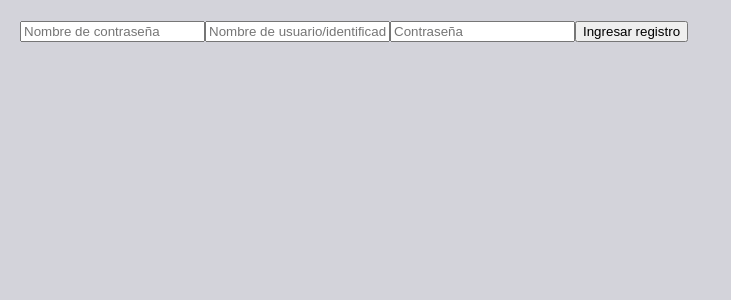
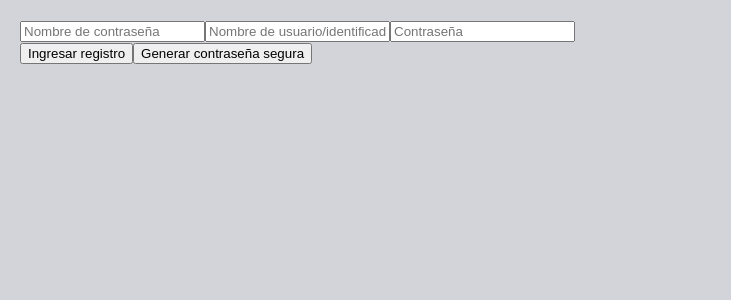
Before and after one commit to JohanTv/proyecto-seguridad, a React (Create React App) app: page /passwords/new in a window 1280 px wide. Shown: the top 300 px of the page, without its empty margins (0-731 px from the left). Built offline with nearby package versions, Linux system fonts and the light colour scheme.

Commit message:
Generation of secure passwords

```diff
--- a/src/components/Passwords/NewPassword.jsx
+++ b/src/components/Passwords/NewPassword.jsx
@@ -1,5 +1,5 @@
-import React, { useRef } from 'react'
-import { getSafeScore } from '../../lib/cryptography'
+import React, { useRef, useState } from 'react'
+import { generateRandomPassword, getSafeScore } from '../../lib/cryptography'
 
 const levels = ["Alto","Medio","Bajo"]
 
@@ -7,6 +7,7 @@ export function NewPassword({addPass}) {
     const passName = useRef(0);
     const userName = useRef(0)
     const password = useRef(0);
+    const [securityGrade, setGrade] = useState();
     const buildPass = () => {
         const newPass = {passName: passName.current.value,
                          userName: userName.current.value,
@@ -19,12 +20,38 @@ export function NewPassword({addPass}) {
         password.current.value = ""
     };
 
+    const checkPass = () => {
+        const pass = password.current.value; // JOHAN defnir nivel de seguridad correcto
+        if(pass && pass.length > 0){
+            setGrade(`Password's safety level: ${pass}`)
+        }
+        else{
+            setGrade()
+        }
+    }
+
+    const generatePass = () => {
+        const pass = password.current.value; // JOHAN defnir nivel de seguridad correcto
+        if(pass && pass.length > 0){
+            if (!window.confirm("Esta acción reemplazará la contraseña que tiene actualmente, está seguro que quiere continuar?")) {
+                return;
+            }
+        }
+        alert('Contraseña generada');
+        password.current.value = generateRandomPassword(10)
+        checkPass()
+    }
+
     return (
         <div>
             <input ref={passName} type="text" placeholder="Nombre de contraseña"/>
             <input ref={userName} type="text" placeholder="Nombre de usuario/identificador"/>
-            <input ref={password} type="password" placeholder="Contraseña"/>
-            <button type="submit" onClick={buildPass}>Ingresar registro</button>
+            <input ref={password} onInput={checkPass} type="password" placeholder="Contraseña"/>
+            <a>{securityGrade}</a>
+            <div>
+                <button type="submit" onClick={buildPass}>Ingresar registro</button>
+                <button type="submit" onClick={generatePass}>Generar contraseña segura</button>
+            </div>
         </div>
     )
 }
--- a/src/components/Passwords/SecurityGrade/SecurityGrade.jsx
+++ b/src/components/Passwords/SecurityGrade/SecurityGrade.jsx
@@ -5,7 +5,9 @@ export function SecurityGrade({grade, passwords}) {
   return (
     <div className="securityContainer" id={grade}>
         <div className='title'>{grade}</div>
-        {passwords.map((password)=>{return <div> {password.name} </div>})}
+        <div className="passListSecurity">
+          {passwords.map((password)=>{return <div> {password.name} </div>})}
+        </div>
     </div>
   )
 }
--- a/src/styles/securityReport.css
+++ b/src/styles/securityReport.css
@@ -8,10 +8,20 @@
     border-radius: 30px;
     height: 60vh;
     padding:10px;
+    text-align: center;
 }
 
 .securityContainer .title{
     font-size: 30px;
+}
+
+.passListSecurity{
+    padding: 10px;
+}
+
+.passListSecurity div{
+    font-size: 20px;
+    padding-top: 10px;
 }
 
 #Alto{
```
